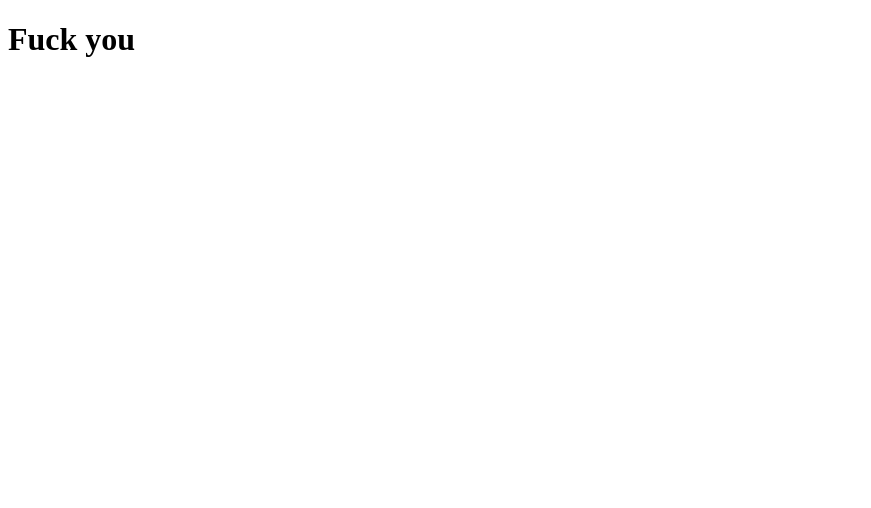
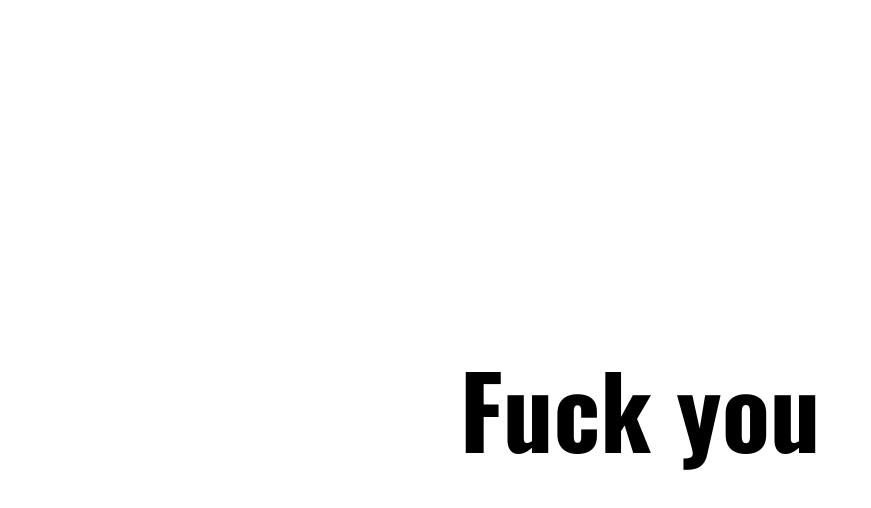
Before and after one commit to JustinTan7/qr_code_webpage, a plain HTML site: page index.html in a window 1280 px wide. Shown: the whole page, without its empty margins (0-871 px from the left). Drawn offline with nearby package versions, Linux system fonts and the light colour scheme.

Commit message:
added css

```diff
--- /dev/null
+++ b/css/style.css
@@ -0,0 +1,9 @@
+.text {
+    font-family: Oswald;
+    font-size: 100px;
+    margin: 0;
+    height: 100vh;
+    display: flex;
+    justify-content: center;
+    align-items: center;
+}
--- a/index.html
+++ b/index.html
@@ -3,9 +3,15 @@
 <head>
     <meta charset="UTF-8">
     <meta name="viewport" content="width=device-width, initial-scale=1.0">
+    <link rel="stylesheet" type="text/css" href="css/style.css">
+    <link rel="preconnect" href="https://fonts.googleapis.com">
+    <link rel="preconnect" href="https://fonts.gstatic.com" crossorigin>
+    <link href="https://fonts.googleapis.com/css2?family=Oswald:wght@200..700&display=swap" rel="stylesheet">
     <title>Fuck you</title>
 </head>
 <body>
-    <h1>Fuck you</h1>
+    <h1 class="text">
+        Fuck you
+    </h1>
 </body>
 </html>
```
